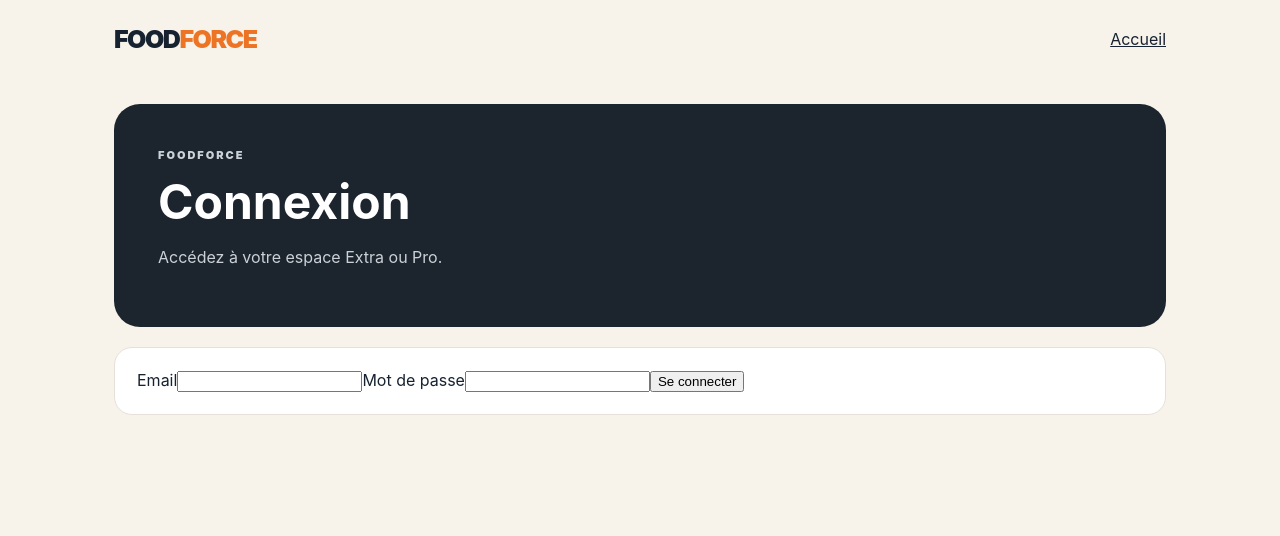
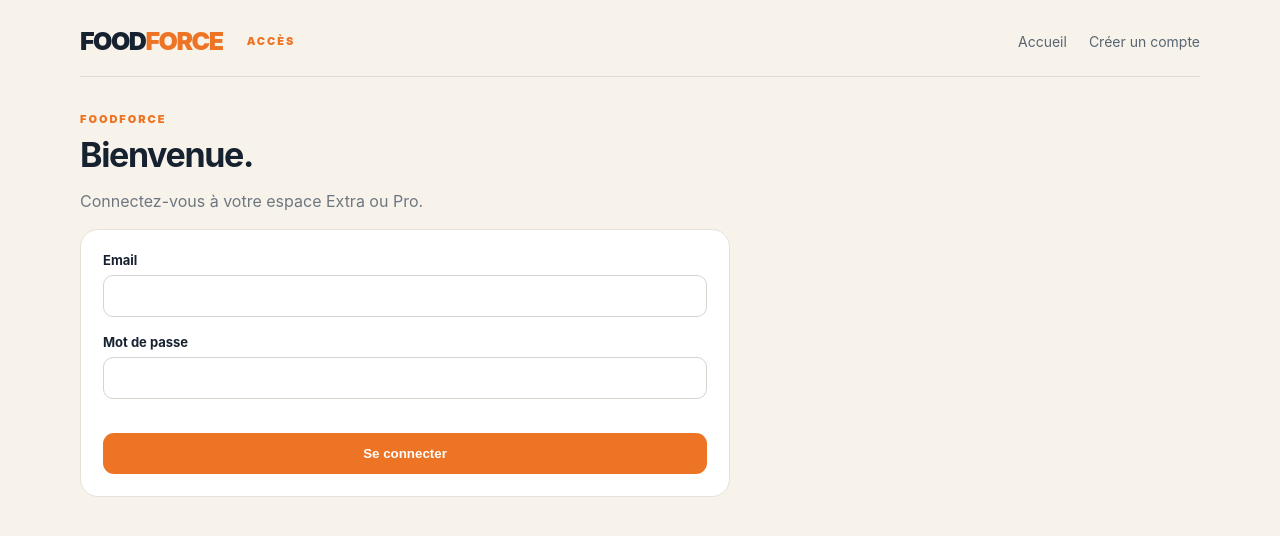
Before and after one commit to aissam76test/test-foodforce, a Next.js app in the folder ffapp/: page /connexion in a window 1280 px wide. Shown: the top 536 px of the page. Built offline with nearby package versions, Linux system fonts and the light colour scheme.

Commit message:
feat(ffapp): polish authenticated user flows

```diff
--- a/ffapp/app/connexion/page.tsx
+++ b/ffapp/app/connexion/page.tsx
@@ -1,10 +1,9 @@
 "use client";
-
-import { FormEvent, useState } from "react";
+import { FormEvent,useState } from "react";
 import Link from "next/link";
 import { createClient } from "../../lib/supabase/client";
 
 export default function Connexion(){
- const [email,setEmail]=useState(""); const [password,setPassword]=useState(""); const [message,setMessage]=useState("");
- async function login(e:FormEvent){e.preventDefault();setMessage("Connexion…");const s=createClient();const {data,error}=await s.auth.signInWithPassword({email,password});if(error){setMessage(error.message);return;}const {data:p}=await s.from("profiles").select("role").eq("id",data.user.id).single();window.location.href=p?.role==="pro"?"/pro":p?.role==="extra"?"/extras":"/";}
- return <main className="dashboard"><header><div className="brand">FOOD<span>FORCE</span></div><nav><Link href="/">Accueil</Link></nav></header><section className="hero"><p className="eyebrow">FOODFORCE</p><h1>Connexion</h1><p>Accédez à votre espace Extra ou Pro.</p></section><form className="panel" onSubmit={login}><label>Email<input type="email" value={email} onChange={e=>setEmail(e.target.value)} required/></label><label>Mot de passe<input type="password" value={password} onChange={e=>setPassword(e.target.value)} required/></label><button type="submit">Se connecter</button>{message&&<p>{message}</p>}</form></main>}
+ const [email,setEmail]=useState("");const [password,setPassword]=useState("");const [message,setMessage]=useState("");
+ async function login(e:FormEvent){e.preventDefault();setMessage("Connexion…");const s=createClient();const {data,error}=await s.auth.signInWithPassword({email,password});if(error){setMessage("Email ou mot de passe incorrect.");return;}const {data:p}=await s.from("profiles").select("role").eq("id",data.user.id).single();window.location.href=p?.role==="pro"?"/pro":p?.role==="extra"?"/extras":"/admin";}
+ return <main className="appShell"><header className="appHeader"><Link className="brand" href="/">FOOD<span>FORCE</span></Link><div className="appName">ACCÈS</div><nav><Link href="/">Accueil</Link><Link href="/inscription">Créer un compte</Link></nav></header><section className="pageIntro"><span className="eyebrow">FOODFORCE</span><h1>Bienvenue.</h1><p>Connectez-vous à votre espace Extra ou Pro.</p></section><form className="panel formPanel" onSubmit={login}><label>Email<input type="email" value={email} onChange={e=>setEmail(e.target.value)} required/></label><label>Mot de passe<input type="password" value={password} onChange={e=>setPassword(e.target.value)} required/></label><button>Se connecter</button>{message&&<p className="statusMessage">{message}</p>}</form></main>}
```
